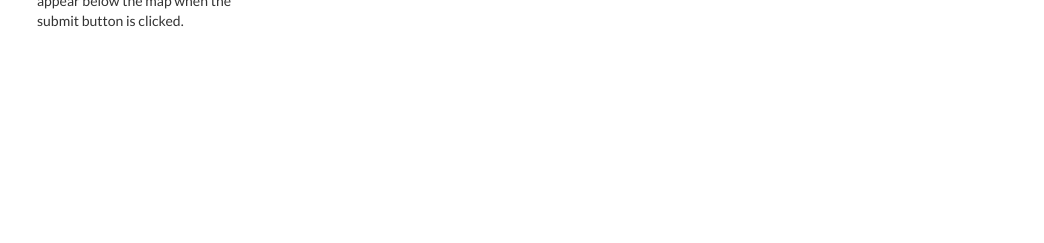
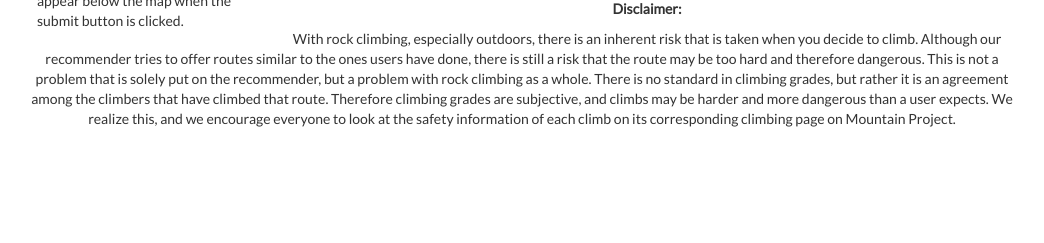
Before and after one commit to brentmin/Rock-Climbing-Recommender, a Django app: template mysite/bootstrap4/templates/index.html in a window 1280 px wide. Shown: the part 557-800 px from the top of the page, without its empty margins (118-1162 px from the left). Run offline with Django 3.2, Linux system fonts and the light colour scheme; the template is opened without the code that fills it, so the values that code supplies are empty; some libraries are stand-ins or nearby versions.

Commit message:
disclaimer addition test

```diff
--- a/mysite/bootstrap4/templates/index.html
+++ b/mysite/bootstrap4/templates/index.html
@@ -150,6 +150,11 @@
                                 <div class="short-div"><button type="submit" name="run_script" id="submit-button">Submit</button></div>
                             </div>
                         </div>
+                    </div>
+                    <div>
+                        <p><b>Disclaimer:</b></p>
+                        <p>With rock climbing, especially outdoors, there is an inherent risk that is taken when you decide to climb. Although our recommender tries to offer routes similar to the ones users have done, there is still a risk that the route may be too hard and therefore dangerous. This is not a problem that is solely put on the recommender, but a problem with rock climbing as a whole. There is no standard in climbing grades, but rather it is an agreement among the climbers that have climbed that route. Therefore climbing grades are subjective, and climbs may be harder and more dangerous than a user expects. We realize this, and we encourage everyone to look at the safety information of each climb on its corresponding climbing page on Mountain Project.
+                        </p>
                     </div>
                 </div>
             </div>
```
